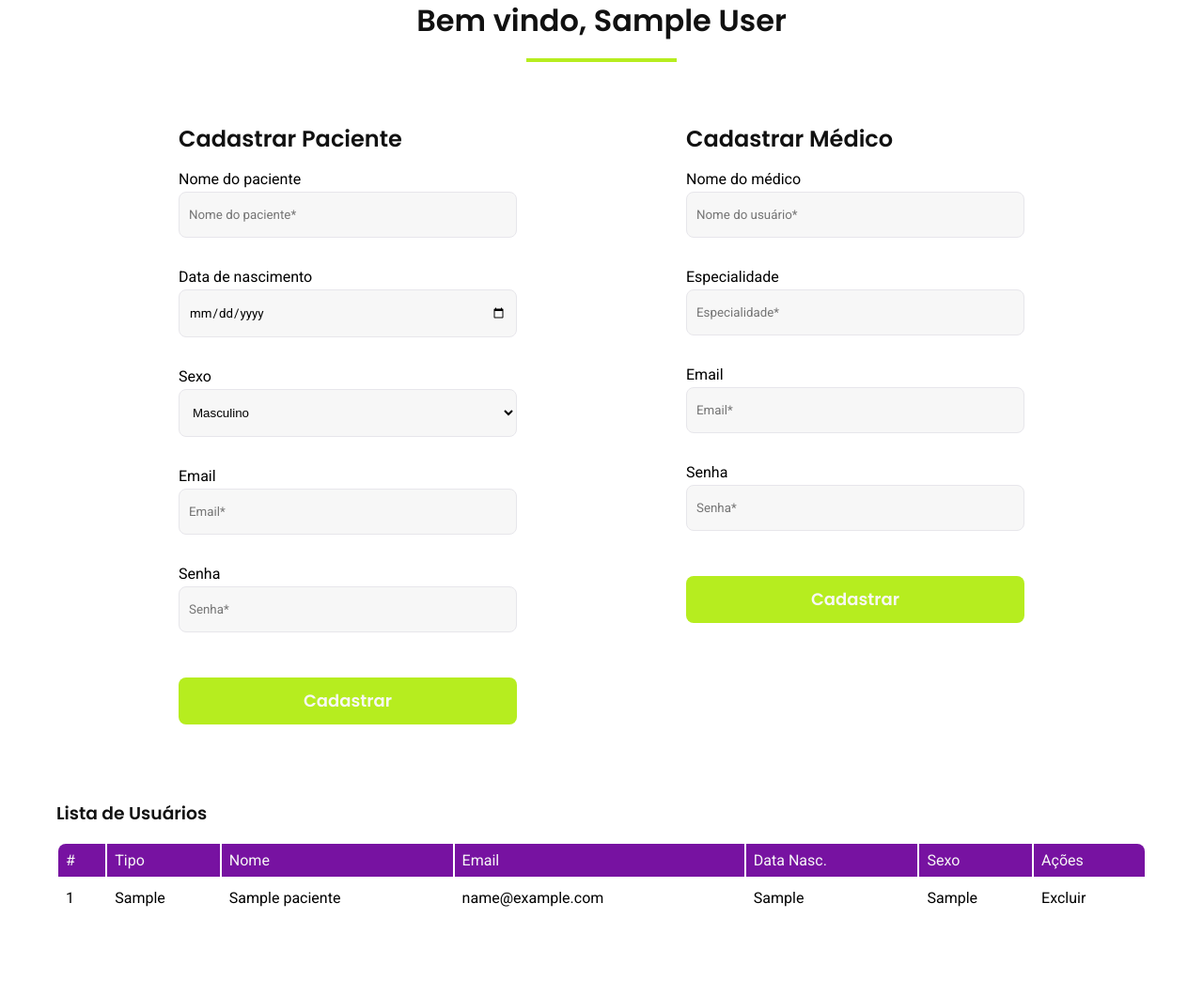
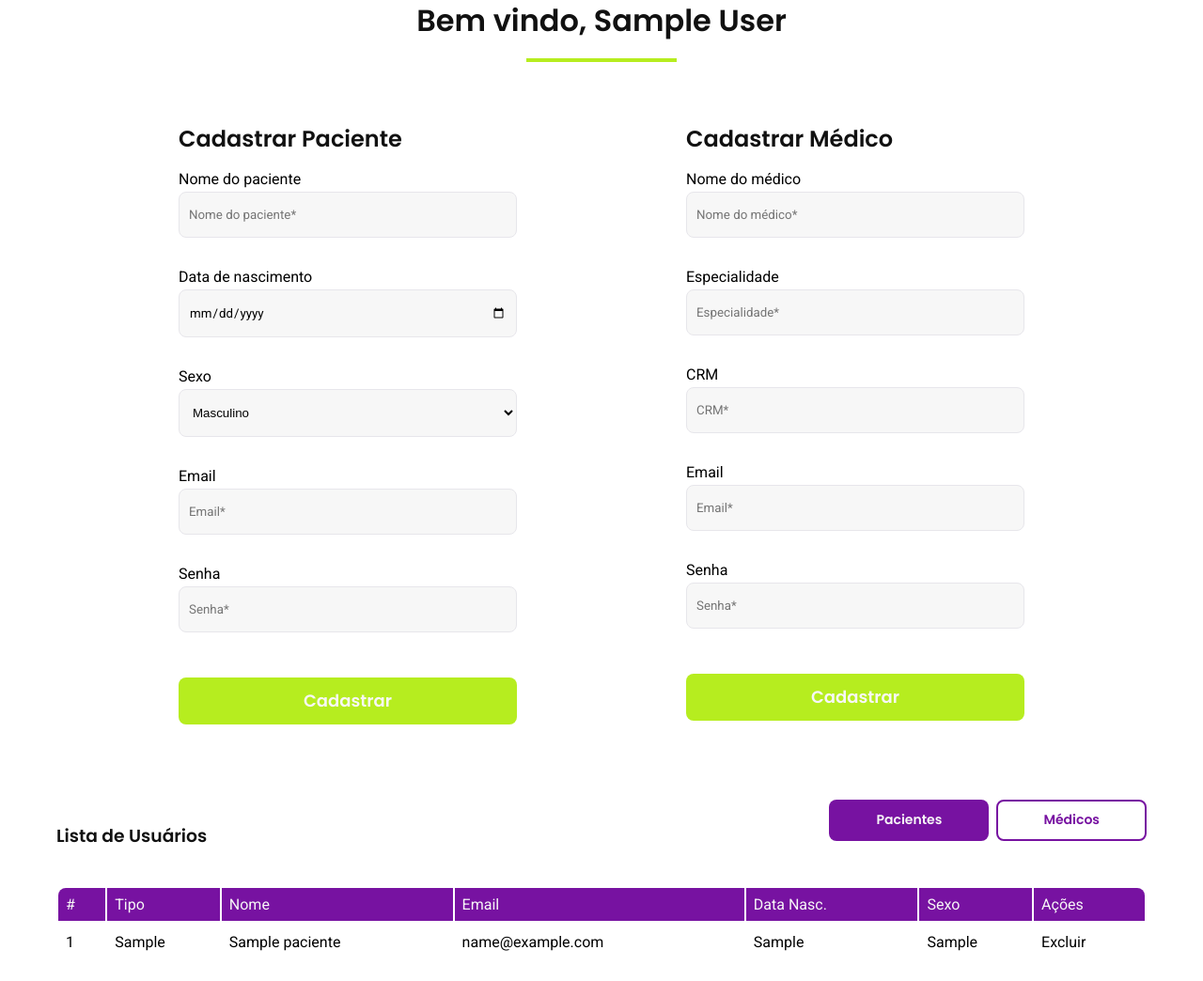
Before and after one commit to gabrielrez/umbrella, a PHP site: page /clinic_management/views/adminView.php in a window 1280 px wide. Shown: the part 154-1198 px from the top of the page at 94% size. Before the commit the page ends 1119 px from the top, so only its background shows below. Run offline with PHP 8.4, Linux system fonts and the light colour scheme; the visitor is signed in with stand-in values (Sample User, id 1); tables that the repository leaves empty or names only in its code hold one stand-in row (values such as "Sample post").

Commit message:
cadastro de medicos, sistema de navegação por tabs

```diff
--- a/clinic_management/classes/Medico.php
+++ b/clinic_management/classes/Medico.php
@@ -4,9 +4,14 @@ require_once 'User.php';
 class Medico extends User
 {
 
-  public function __construct($id, $username, $password)
+  public $especialidade;
+  public $CRM;
+
+  public function __construct($username, $email, $especialidade, $CRM, $password)
   {
-    parent::__construct($id, $username, $password, 'medico');
+    parent::__construct($username, $email, $password, 'Médico');
+    $this->especialidade = $especialidade;
+    $this->CRM = $CRM;
   }
 
   public function getPermissions()
@@ -16,7 +21,13 @@ class Medico extends User
 
   public function cadastrar()
   {
-    //cadastrar
+    try {
+      $conn = Database::getConn();
+      $stmt = $conn->prepare("INSERT INTO medico (nome, email, especialidade, crm, senha, tipo) VALUES (?, ?, ?, ?, ?, ?)");
+      $stmt->execute([$this->username, $this->email, $this->especialidade, $this->CRM, password_hash($this->password, PASSWORD_BCRYPT), 'Médico']);
+    } catch (PDOException $e) {
+      die("Error: " . $e->getMessage());
+    }
   }
 
   public function getAll()
@@ -30,19 +41,4 @@ class Medico extends User
       die("Error: " . $e->getMessage());
     }
   }
-
-
-  // public function viewPacientes()
-  // {
-  //   $conn = Database::getConn();
-  //   $stmt = $conn->query("SELECT * FROM users WHERE role = 'paciente'");
-  //   return $stmt->fetchAll(PDO::FETCH_ASSOC);
-  // }
-
-  // public function viewAgendamentos()
-  // {
-  //   $conn = Database::getConn();
-  //   $stmt = $conn->query("SELECT * FROM agendamentos WHERE medico_id = {$this->id}");
-  //   return $stmt->fetchAll(PDO::FETCH_ASSOC);
-  // }
 }
--- a/clinic_management/classes/User.php
+++ b/clinic_management/classes/User.php
@@ -15,6 +15,4 @@ abstract class User
   public abstract function cadastrar();
 
   public abstract function getAll();
-
-  public abstract function getPermissions();
 }
--- a/clinic_management/public/scripts/main.js
+++ b/clinic_management/public/scripts/main.js
@@ -1,4 +1,5 @@
 import { Modal } from './modal.js';
+import { TabNav } from './tabnav.js';
 
 document.addEventListener("DOMContentLoaded", () => {
   const containerModal = document.getElementById("modal");
@@ -6,4 +7,6 @@ document.addEventListener("DOMContentLoaded", () => {
 
   const modal = new Modal(containerModal, openModalBtn);
   modal.init();
+
+  const tabnav = new TabNav(".tables-change-btns button", "table");
 });
--- a/clinic_management/public/scripts/modal.js
+++ b/clinic_management/public/scripts/modal.js
@@ -21,7 +21,6 @@ export class Modal {
 
   init() {
     if (this.containerModal && this.openModalBtn) {
-      console.log("init");
       this.openModalBtn.forEach(btn => {
         btn.addEventListener("click", this.openModal);
       });
--- /dev/null
+++ b/clinic_management/public/scripts/tabnav.js
@@ -0,0 +1,26 @@
+export class TabNav {
+  constructor(btns, tables) {
+    this.btns = document.querySelectorAll(btns);
+    this.tables = document.querySelectorAll(tables);
+    this.init();
+  }
+
+  activeTable(index) {
+    this.btns.forEach((btn) => {
+      btn.classList.remove("active");
+    });
+    this.btns[index].classList.add("active");
+    this.tables.forEach((table) => {
+      table.classList.remove("active");
+    });
+    this.tables[index].classList.add("active");
+  }
+
+  init() {
+    this.btns.forEach((btn, index) => {
+      btn.addEventListener("click", () => {
+        this.activeTable(index);
+      });
+    });
+  }
+}
--- a/clinic_management/public/styles/admin_padrao/homepage.css
+++ b/clinic_management/public/styles/admin_padrao/homepage.css
@@ -1,6 +1,7 @@
 @import "../global/geral.css";
 @import "../autentication/form.css";
 @import "../global/modal.css";
+@import "./tables.css";
 
 header {
   max-width: 1200px;
@@ -76,6 +77,11 @@ header {
 }
 
 table {
+  display: none;
+}
+
+table.active {
+  display: table;
   width: 100%;
   margin-top: 16px;
 }
--- /dev/null
+++ b/clinic_management/public/styles/admin_padrao/tables.css
@@ -0,0 +1,32 @@
+.header-tables {
+  display: flex;
+  justify-content: space-between;
+  align-items: center;
+}
+
+.tables-change-btns {
+  display: flex;
+  gap: 8px;
+}
+
+.tables-change-btns button {
+  border: 2px solid var(--cBase01);
+  background-color: transparent;
+  color: var(--cBase01);
+  padding: 8px 48px;
+  border-radius: 8px;
+  font-size: 0.875rem;
+  line-height: 1.7;
+  margin-bottom: 32px;
+  transition: 0.2s;
+}
+
+.tables-change-btns button.active {
+  background-color: var(--cBase01);
+  color: var(--c01);
+  border: 2px solid transparent;
+}
+
+.tables-change-btns button.active:hover {
+  background-color: #7f16ab;
+}
--- a/clinic_management/views/adminView.php
+++ b/clinic_management/views/adminView.php
@@ -73,27 +73,37 @@ $adminName = $_SESSION['nome'];
         <h2 class="form-title poppins-semibold c11">Cadastrar Médico</h2>
         <div class="input-container">
           <label class="roboto-regular">Nome do médico</label>
-          <input type="text" class="roboto-regular" placeholder="Nome do usuário*" required>
+          <input type="text" class="roboto-regular" name="medico_name" placeholder="Nome do médico*" required>
         </div>
         <div class="input-container">
           <label class="roboto-regular">Especialidade</label>
-          <input type="text" class="roboto-regular" placeholder="Especialidade*" required>
+          <input type="text" class="roboto-regular" name="medico_especialidade" placeholder="Especialidade*" required>
+        </div>
+        <div class="input-container">
+          <label class="roboto-regular">CRM</label>
+          <input type="text" class="roboto-regular" name="medico_crm" placeholder="CRM*" required>
         </div>
         <div class="input-container">
           <label class="roboto-regular">Email</label>
-          <input type="email" class="roboto-regular" placeholder="Email*" required>
+          <input type="email" class="roboto-regular" name="medico_email" placeholder="Email*" required>
         </div>
         <div class="input-container">
           <label class="roboto-regular">Senha</label>
-          <input type="password" class="roboto-regular" placeholder="Senha*" required>
+          <input type="password" class="roboto-regular" name="medico_senha" placeholder="Senha*" required>
         </div>
         <button type="submit" class="sign-up-btn-modal poppins-semibold c01">Cadastrar</button>
       </form>
     </div>
 
     <div>
-      <h3 class="poppins-semibold c11">Lista de Usuários</h3>
-      <table>
+      <div class="header-tables">
+        <h3 class="poppins-semibold c11">Lista de Usuários</h3>
+        <div class="tables-change-btns">
+          <button class="poppins-semibold c01 active">Pacientes</button>
+          <button class="poppins-semibold c01">Médicos</button>
+        </div>
+      </div>
+      <table class="active">
         <thead>
           <tr class="c01 poppins-medium">
             <th class="first">#</th>
@@ -114,6 +124,31 @@ $adminName = $_SESSION['nome'];
             <td><?php echo htmlspecialchars($paciente['email']); ?></td>
             <td><?php echo htmlspecialchars($paciente['data_nascimento']); ?></td>
             <td><?php echo htmlspecialchars($paciente['sexo']); ?></td>
+            <td>Excluir</td>
+          </tr>
+          <?php endforeach; ?>
+        </tbody>
+      </table>
+
+      <table>
+        <thead>
+          <tr class="c01 poppins-medium">
+            <th class="first">#</th>
+            <th>Tipo</th>
+            <th>Nome</th>
+            <th>Email</th>
+            <th>Especialidade</th>
+            <th class="last">Ações</th>
+          </tr>
+        </thead>
+        <tbody>
+          <?php foreach ($medicos as $medico) : ?>
+          <tr class="registro roboto-regular">
+            <td><?php echo htmlspecialchars($medico['id']); ?></td>
+            <td><?php echo htmlspecialchars($medico['tipo']); ?></td>
+            <td><?php echo htmlspecialchars($medico['nome']); ?></td>
+            <td><?php echo htmlspecialchars($medico['email']); ?></td>
+            <td><?php echo htmlspecialchars($medico['especialidade']); ?></td>
             <td>Excluir</td>
           </tr>
           <?php endforeach; ?>
```
Also changed, not shown: clinic_management/auth/register_medico.php (added, +19 -0 lines).
